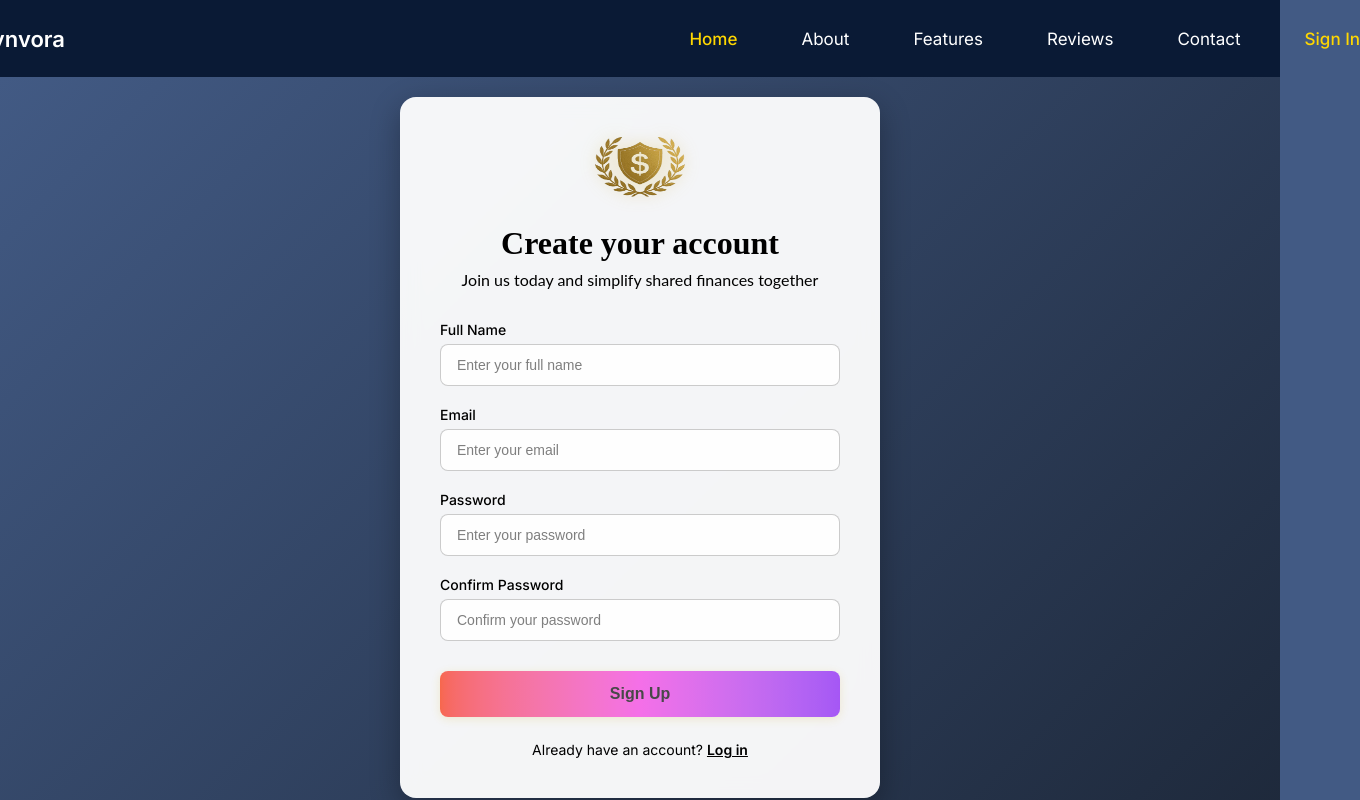
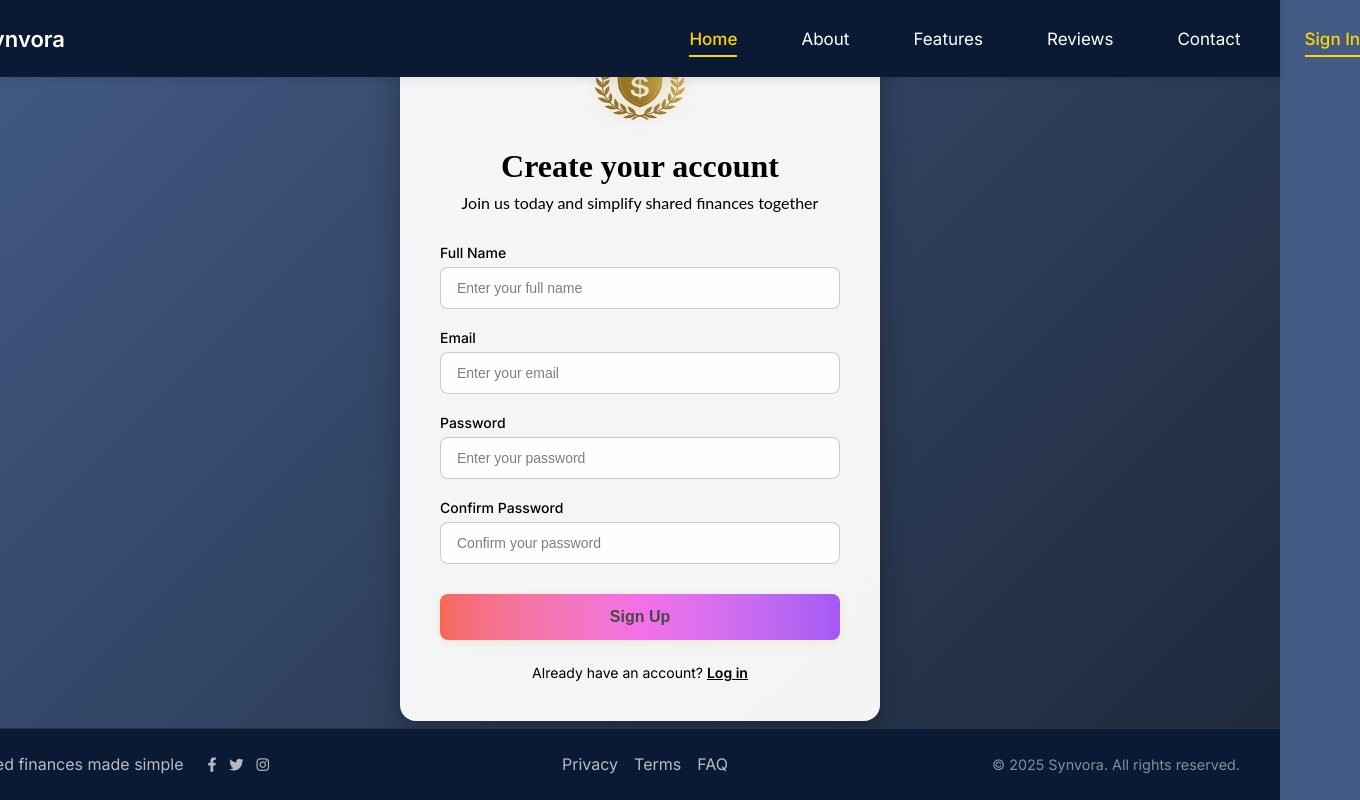
Before and after one commit to Dasindu02/Synvora-Frontend, an Angular app in the folder Frontend/: page /signup in a window 1280 px wide. Shown: the top 800 px of the page, 1360 px wide, since content can reach past the window. Built offline with nearby package versions, Linux system fonts and the light colour scheme.

Commit message:
update nav and footer

```diff
--- a/Frontend/src/app/footer/footer.scss
+++ b/Frontend/src/app/footer/footer.scss
@@ -1,6 +1,12 @@
 @import url('https://cdnjs.cloudflare.com/ajax/libs/font-awesome/6.4.0/css/all.min.css');
 
 .footer {
+  position: fixed;
+  bottom: 0;
+  left: 0;
+  right: 0;
+  width: 100%;
+  z-index: 100;
   background: #0a1a35;
   color: white;
   padding: 1.2rem 2rem;
@@ -27,11 +33,11 @@
       display: flex;
       align-items: center;
       gap: 0.75rem;
+      margin-left: -36%;
 
       .logo {
         height: 33px;
         width: auto;
-        margin-left: -40%;
       }
 
       .tagline {
@@ -44,7 +50,6 @@
     .social-icons {
       display: flex;
       gap: 0.8rem;
-      margin-left: -30%;
 
       a {
         color: rgba(255, 255, 255, 0.7);
@@ -62,12 +67,12 @@
   .footer-right {
     display: flex;
     align-items: center;
-    gap: 1.5rem;
+    gap: 16.5rem;
+    // margin-right: 18%;
 
     .footer-links {
       display: flex;
       gap: 1rem;
-      margin-left: -65%;
 
       a {
         color: rgba(255, 255, 255, 0.7);
@@ -83,13 +88,19 @@
     .copyright {
       color: rgba(255, 255, 255, 0.5);
       font-size: 0.9rem;
-      margin-left:65%;
     }
   }
 }
 
+body {
+  padding-bottom: 100px;
+}
+
 /* Responsive */
 @media (max-width: 768px) {
+  .footer {
+    padding: 1rem;
+
     .footer-content {
       flex-direction: column;
       text-align: center;
@@ -99,10 +110,25 @@
     .footer-left, .footer-right {
       flex-direction: column;
       gap: 1rem;
+      width: 100%;
     }
 
     .footer-links {
       order: -1;
       margin-bottom: 0.5rem;
+      justify-content: center;
+    }
+
+    .social-icons {
+      justify-content: center;
+    }
+
+    .copyright {
+      margin-top: 0.5rem;
     }
   }
+
+  body {
+    padding-bottom: 150px;
+  }
+}
--- a/Frontend/src/app/header/header.scss
+++ b/Frontend/src/app/header/header.scss
@@ -1,6 +1,13 @@
 .header {
+  position: fixed;
+  top: 0;
+  left: 0;
+  right: 0;
+  width: 100%;
+  z-index: 1000;
   background: #0a1a35;
   padding: 1rem 2rem;
+  box-shadow: 0 2px 10px rgba(0, 0, 0, 0.1);
 
   nav {
     display: flex;
@@ -14,17 +21,26 @@
     display: flex;
     align-items: center;
     gap: 0.5rem;
-    margin-left:-9%;
+    margin-left: -9%;
 
     img {
       height: 45px;
+      transition: transform 0.3s ease;
 
+      &:hover {
+        transform: scale(1.05);
+      }
     }
 
     span {
       color: white;
       font-weight: 600;
       font-size: 22px;
+      transition: color 0.3s ease;
+
+      &:hover {
+        color: gold;
+      }
     }
   }
 
@@ -32,16 +48,51 @@
     display: flex;
     gap: 4rem;
     font-size: 17px;
-    margin-right:-10%;
+    margin-right: -10%;
 
     a {
       color: white;
       text-decoration: none;
+      transition: all 0.3s ease;
+      position: relative;
+      padding: 0.5rem 0;
+
+      &:hover {
+        color: gold;
+      }
 
       &.active {
         color: gold;
         font-weight: 500;
+
+        &::after {
+          content: '';
+          position: absolute;
+          bottom: 0;
+          left: 0;
+          width: 100%;
+          height: 2px;
+          background: gold;
+        }
       }
     }
   }
 }
+
+body {
+  padding-top: 80px;
+}
+
+@media (max-width: 992px) {
+  .header {
+    padding: 1rem;
+
+    .logo {
+      margin-left: 0;
+    }
+
+    .nav-links {
+      display: none; // Will be shown via mobile menu toggle
+    }
+  }
+}
```
Lines whose indentation alone changed are shown as unchanged.
